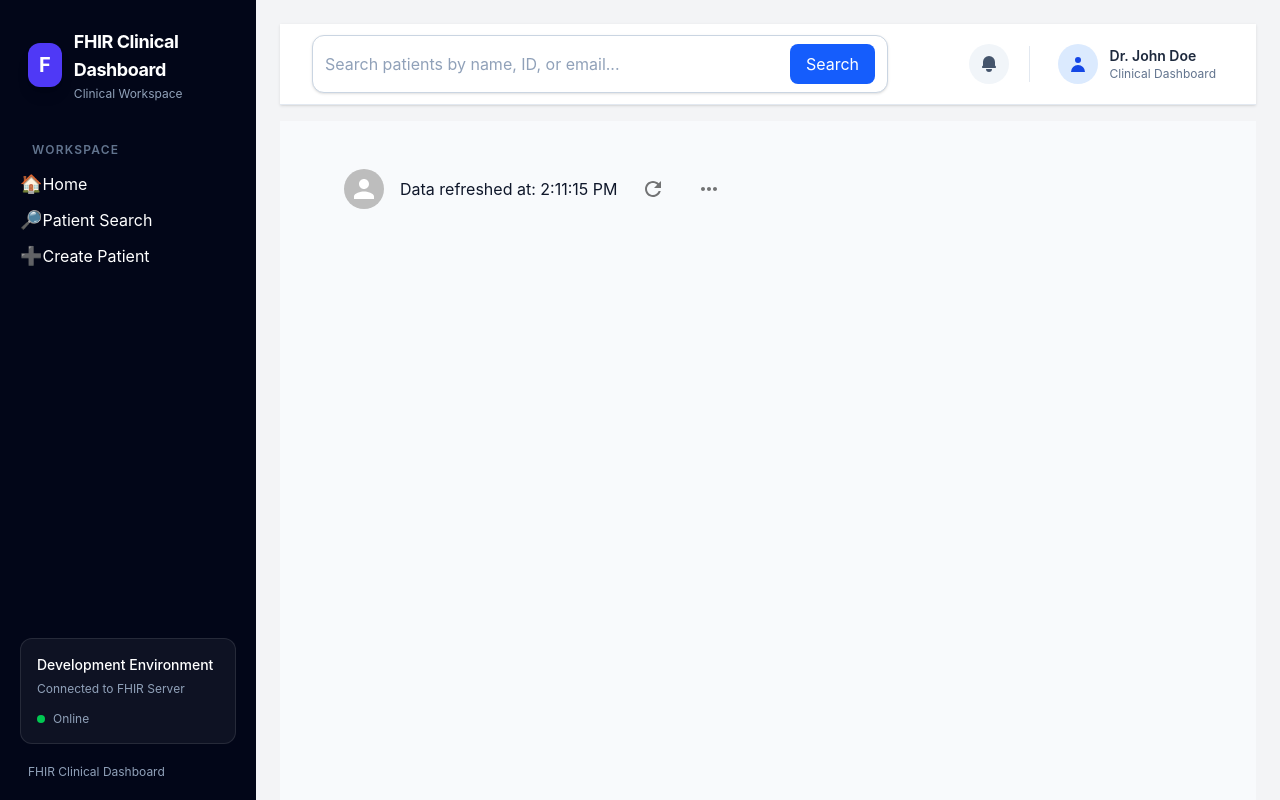
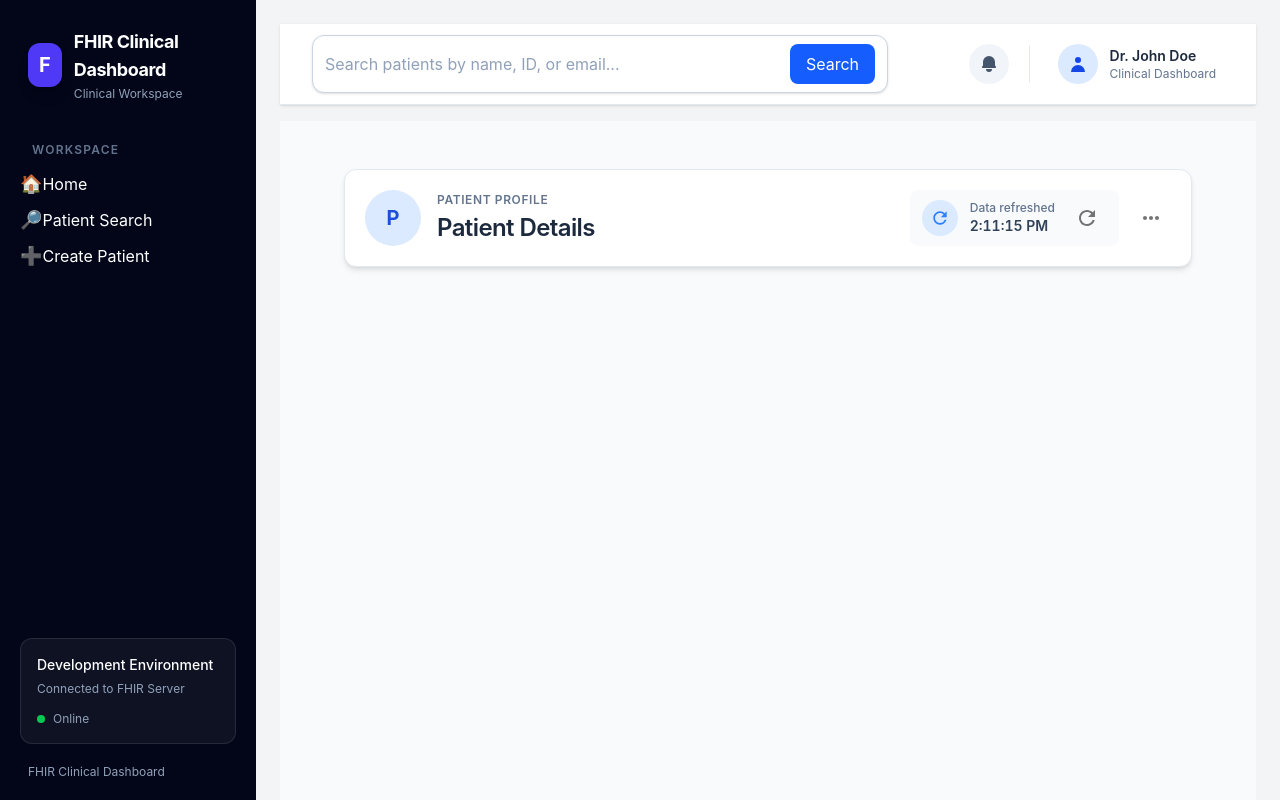
Before and after one commit to davebott-dev/fhir-clinical-dashboard, a React (Vite) app in the folder Client/: page /patient in a window 1280 px wide. Built offline with nearby package versions, Linux system fonts and the light colour scheme; no server answers.

Commit message:
updated patient layout css

```diff
--- a/Client/src/routes/patientLayout.jsx
+++ b/Client/src/routes/patientLayout.jsx
@@ -71,13 +71,47 @@ function PatientLayout() {
 
   return (
     <main className ="min-h-screen bg-slate-50 px-4 py-6 sm:px-8">
-      <div className="mb-8 flex flex-row items-center gap-4">
-      <Avatar/>
-      {patientId && <p>{getPatientName()}</p>}
-      <span>Data refreshed at: {timestamp}</span>
+      <section className="mb-8 rounded-xl border border-slate-200 bg-white p-5 shadow-md">
+      <div className = "flex flex-col gap-5 sm:flex-row sm:items-center sm:justify-between">
+
+      <div className ="flex min-w-0 items-center gap-4">
+      <Avatar
+       sx={{
+            width: 56,
+            height: 56,
+            bgcolor: '#dbeafe',
+            color: '#1d4ed8',
+            fontSize: '1.25rem',
+            fontWeight: 600,
+          }}
+      >
+        {getPatientName().split(' ').map(name => name.toUpperCase()[0]).join('')|| 'P'}
+      </Avatar>
+
+          <div className= "min-w-0">
+      <p className="text-xs font-semibold uppercase tracking-wider text-slate-500"> Patient Profile</p>
+      <h1 className = "mt-1 truncate text-xl font-semibold tracking-tight text-slate-800 sm:text-2xl">{patientId? getPatientName() : 'Patient Details'}</h1>
+
+      {patientId &&  (
+        <p className = "mt-1 text-sm text-slate-500"> Patient ID: {patientId}</p>
+      )}
+      </div>
+      </div>
+
+      <div className = "flex items-center justify-between gap-3 sm:justify-end">
+        <div className = "flex items-center gap-3 rounded-lg bg-slate-50 px-3 py-2">
+          <div className = "flex h-9 w-9 shrink-0 items-center justify-center rounded-full bg-blue-100 text-blue-500">
+            <RefreshIcon fontSize="small" />
+          </div>
+      <div>
+        <p className="text-xs font-medium text-slate-500">Data refreshed </p>
+      <p className = "text-sm font-semibold tabular-nums text-slate-700">{timestamp}</p>
+
+      </div>
       <IconButton aria-label="refresh" onClick={() => setTimestamp(new Date().toLocaleTimeString())}>
         <RefreshIcon />
       </IconButton>
+        </div>
       {/* Menu set up with help from Material UI Docs */}
       <IconButton aria-label="more" onClick={(event) => setAnchorEl(event.currentTarget)}>
         <MoreHorizIcon />
@@ -91,6 +125,8 @@ function PatientLayout() {
         <MenuItem onClick={() => { setAnchorEl(null); handleDeletePatient(); }}>Delete Patient</MenuItem>
       </Menu>
       </div>
+      </div>
+      </section>
       <Outlet context={ [patient ,loading, patientObservations] } />
       <Snackbar
         open={open}
```
